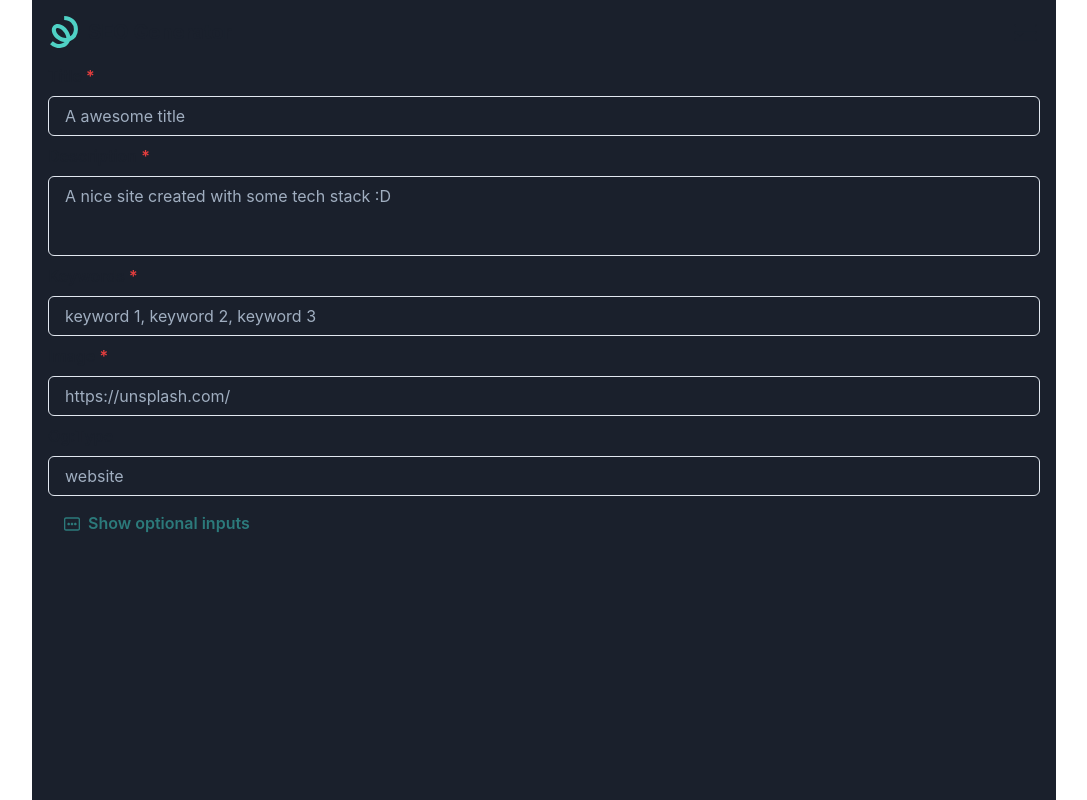
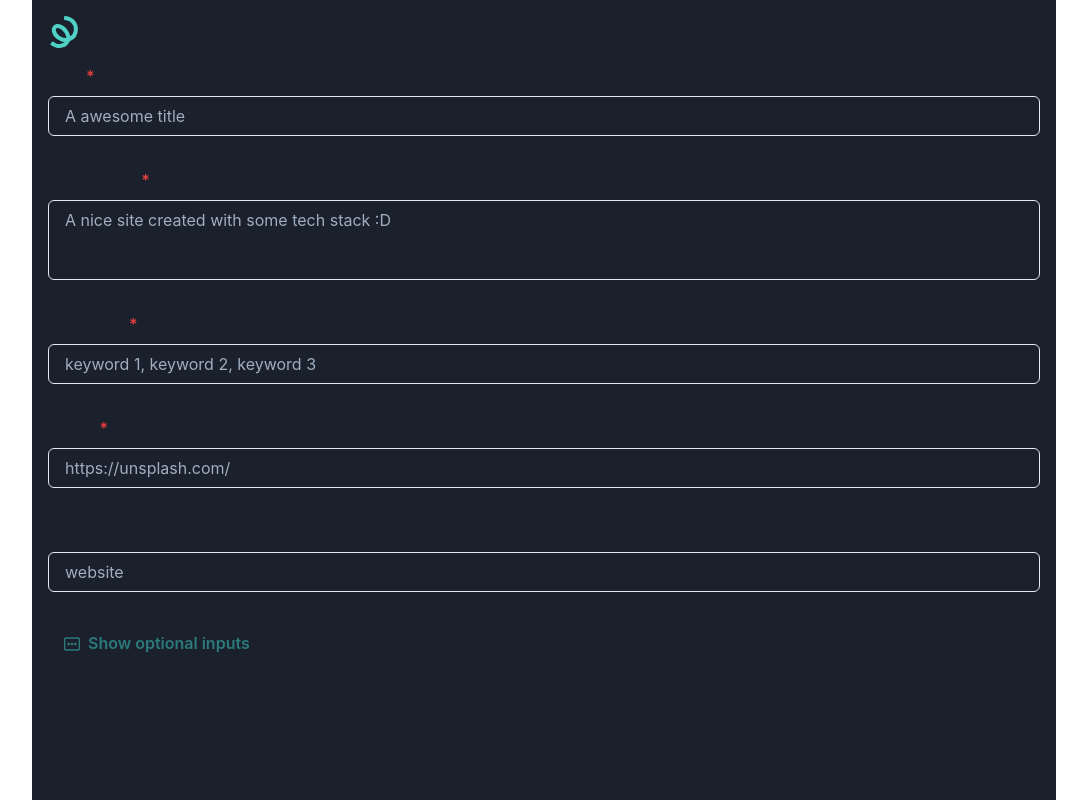
Before and after one commit to mrLuisFer/seo-generator, a Next.js app: page / in a window 1280 px wide. Shown: the whole page, without its empty margins (96-1183 px from the left). Built offline with nearby package versions, Linux system fonts and the light colour scheme.

Commit message:
add some spacing btw inputs

```diff
--- a/components/home/MetaForm/index.js
+++ b/components/home/MetaForm/index.js
@@ -10,7 +10,7 @@ export default function MetaForm() {
   const [showOptionalInputs, setShowOptionalInputs] = useState(false)
 
   return (
-    <VStack as="form" align="start">
+    <VStack as="form" align="start" spacing="2rem">
       <InputForm inputId="titleInput" labelValue="Title" placeholder="A awesome title" required />
       <TextareaForm
         labelValue="Description"
```
